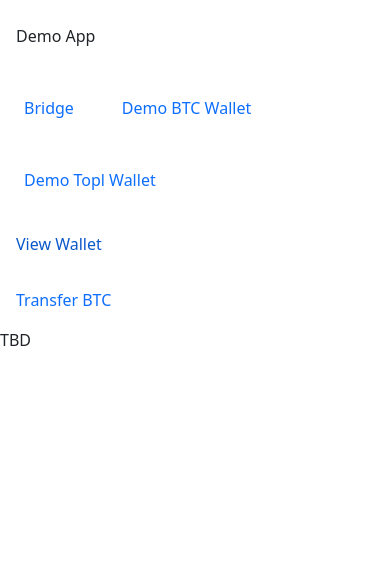
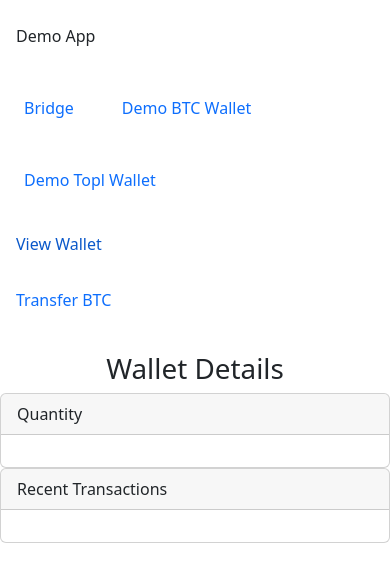
Before and after one commit to Topl/demo-btc-wallet, a React (Vite) app in the folder demo-ui/: page / in a window 390 px wide. Both pictures are taken after a click on the tab "View Wallet". Shown: the top 582 px of the page. Built offline with nearby package versions, Linux system fonts and the light colour scheme.

Commit message:
breakpoint save

```diff
--- a/demo-ui/src/views/Wallet.tsx
+++ b/demo-ui/src/views/Wallet.tsx
@@ -1,6 +1,26 @@
 import {FunctionComponent} from 'react';
+import Card from 'react-bootstrap/Card';
+
 const Wallet: FunctionComponent =  () => {
-  return <div>TBD</div>
+  return <div className='flex flex-col space-y-4 mt-4'>
+    <h1 className='text-center'>Wallet Details</h1>
+    <div>
+      <Card className='w-1/2 m-auto'>
+        <Card.Header className='!bg-slate-100'>Quantity</Card.Header>
+        <Card.Body>
+
+        </Card.Body>
+      </Card>
+    </div>
+    <div>
+      <Card className='w-1/2 m-auto'>
+        <Card.Header className='!bg-slate-100'>Recent Transactions</Card.Header>
+        <Card.Body>
+
+        </Card.Body>
+      </Card>
+    </div>
+  </div>
 }
 
 export default Wallet
```
Also changed, not shown: demo-ui/src/services/fetchBalances.ts (added, +19 -0 lines), 1 other file (tests, documents, lock files or other folders).
